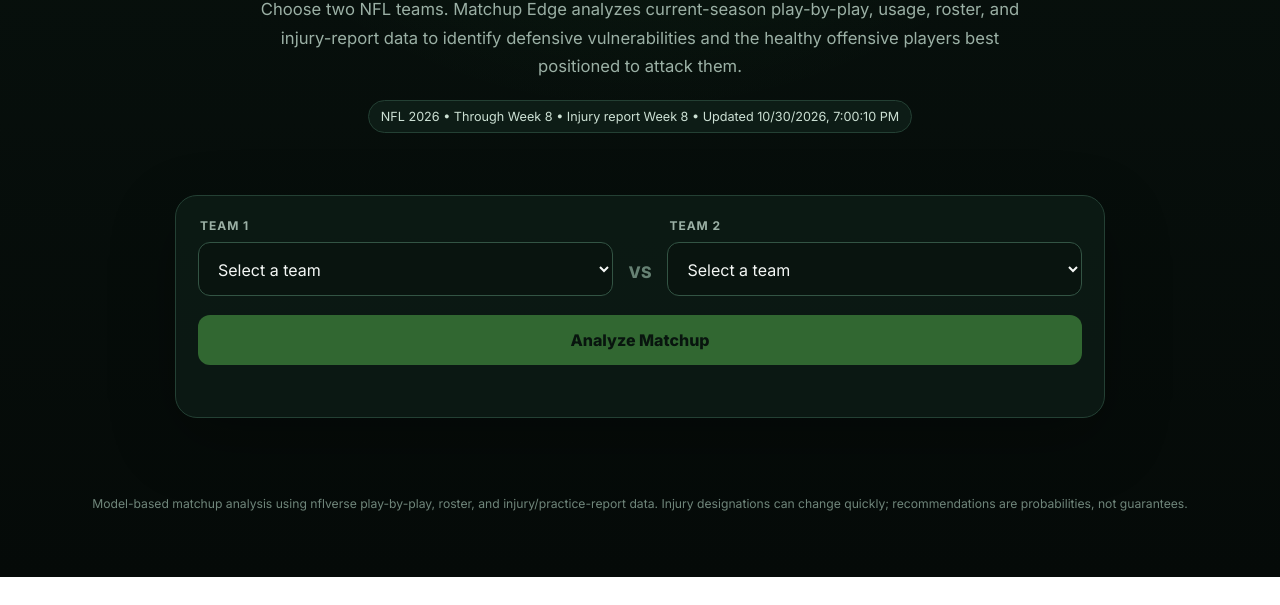
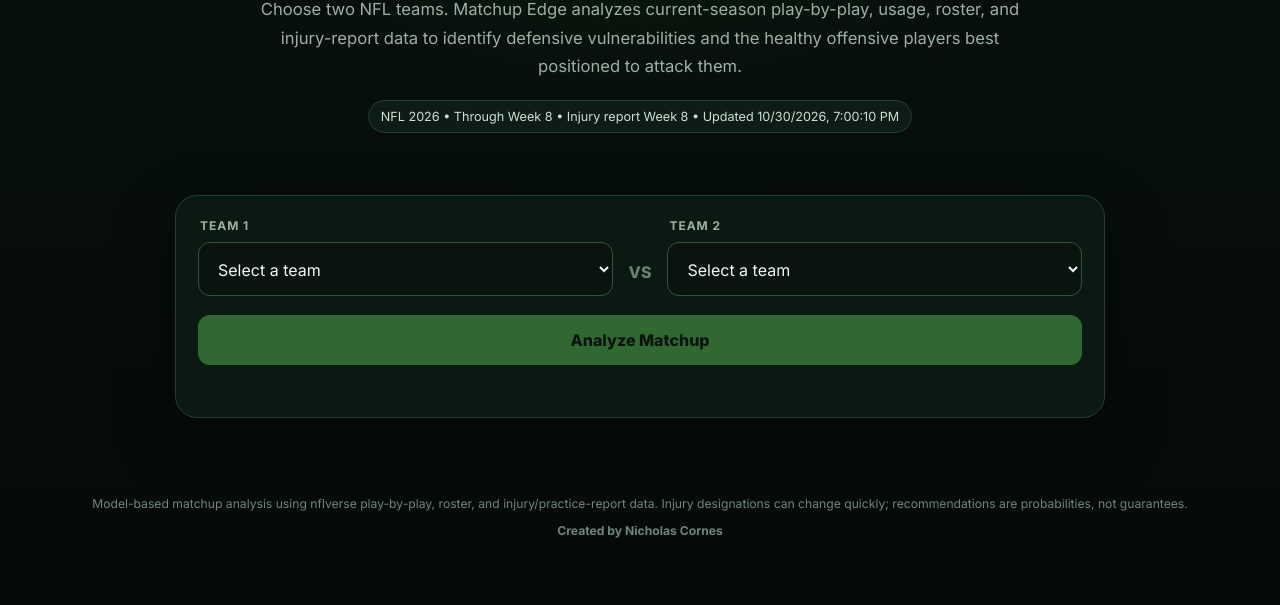
Before and after one commit to N-Cornes/fantasy-football-matchup-analyzer, a plain HTML site: page docs/index.html in a window 1280 px wide. Shown: the part 338-943 px from the top of the page. Before the commit the page ends 915 px from the top, so only its background shows below. Drawn offline with Linux system fonts and the light colour scheme.

Commit message:
chore: credit Nicholas Cornes in footer

```diff
--- a/docs/index.html
+++ b/docs/index.html
@@ -38,6 +38,7 @@
 
     <footer>
       <p>Model-based matchup analysis using nflverse play-by-play, roster, and injury/practice-report data. Injury designations can change quickly; recommendations are probabilities, not guarantees.</p>
+      <p><strong>Created by Nicholas Cornes</strong></p>
     </footer>
   </main>
   <script src="app-v2.js"></script>
```
